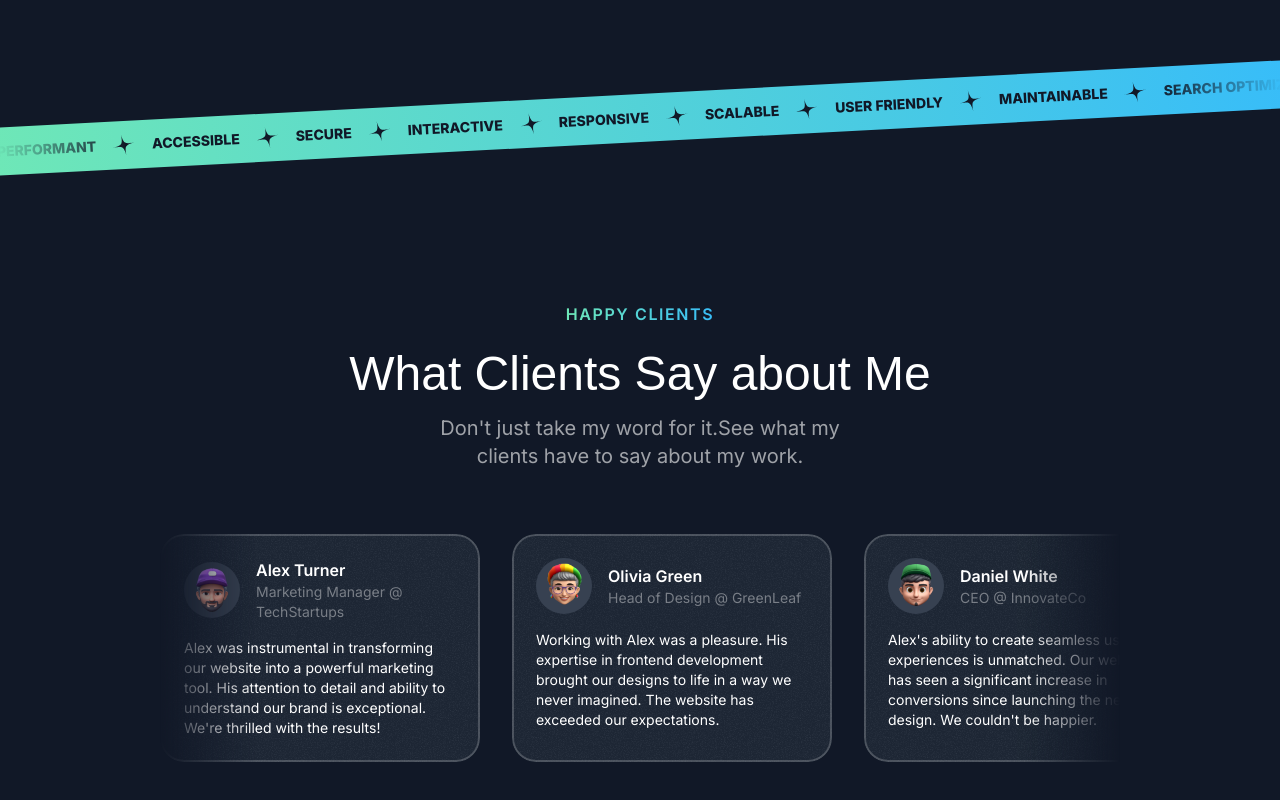
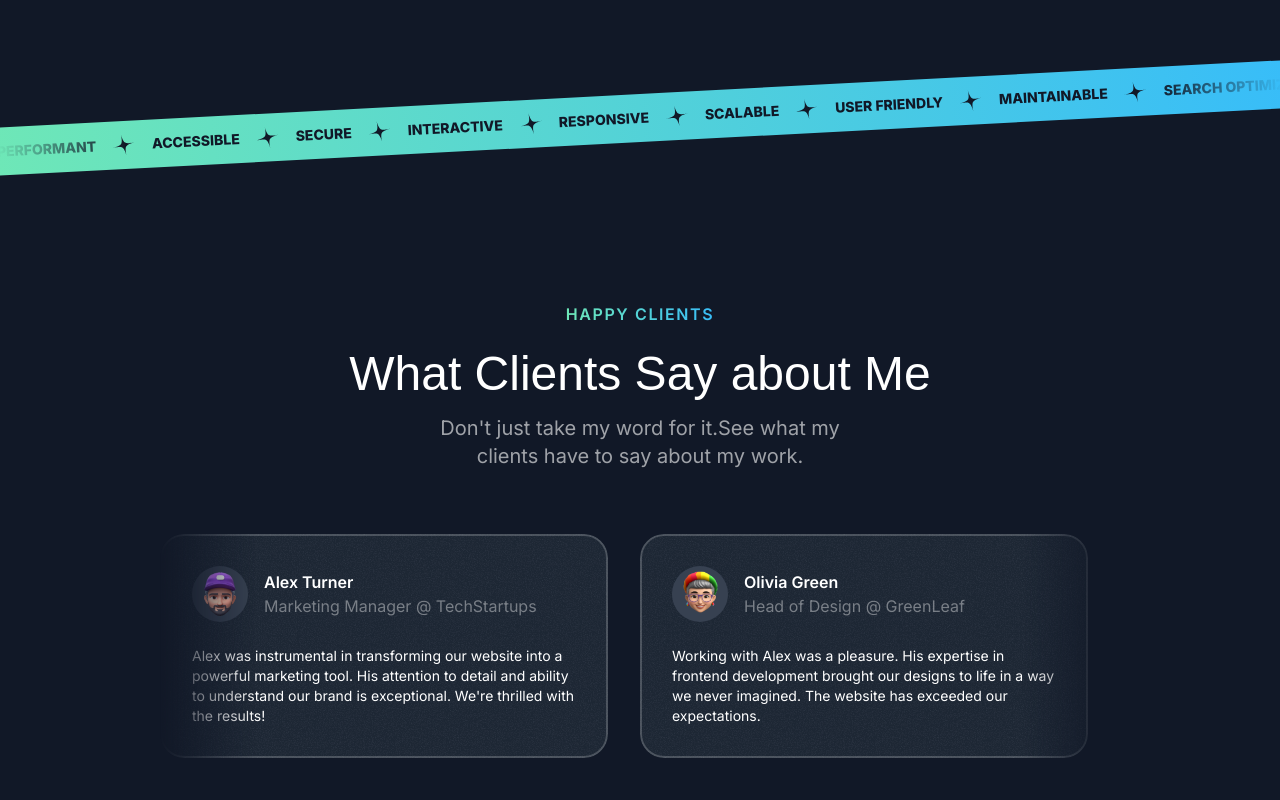
Before and after one commit to mr-Ayalk/ayalk_portfolio, a Next.js app: page / in a window 1280 px wide. Shown: the part 2956-3756 px from the top of the page. Built offline with nearby package versions, Linux system fonts and the light colour scheme; a web font is replaced by a local one.

Commit message:
tablet size testemonial page completed

```diff
--- a/src/sections/Testimonials.tsx
+++ b/src/sections/Testimonials.tsx
@@ -55,7 +55,10 @@ export const TestimonialsSection = () => {
         <div className="mt-16 flex overflow-x-clip [mask-image:linear-gradient(to_right,transparent,black_10%,black_90%,transparent)]">
           <div className="flex gap-8 flex-none">
             {testimonials.map((testimonial) => (
-              <Card key={testimonial.name} className="max-w-xs">
+              <Card
+                key={testimonial.name}
+                className="max-w-xs md:max-w-md md:p-8"
+              >
                 <div className="flex gap-4 items-center">
                   <div className="size-14 bg-gray-700 inline-flex items-center justify-center rounded-full flex-shrink-0">
                     <Image
@@ -67,12 +70,12 @@ export const TestimonialsSection = () => {
 
                   <div className="">
                     <div className="font-semibold">{testimonial.name}</div>
-                    <div className="text-sm text-white/40">
+                    <div className="text-sm md:text-base text-white/40">
                       {testimonial.position}
                     </div>
                   </div>
                 </div>
-                <p className="mt-4 text-sm">{testimonial.text}</p>
+                <p className="mt-4 md:mt-6 text-sm">{testimonial.text}</p>
               </Card>
             ))}
           </div>
```
